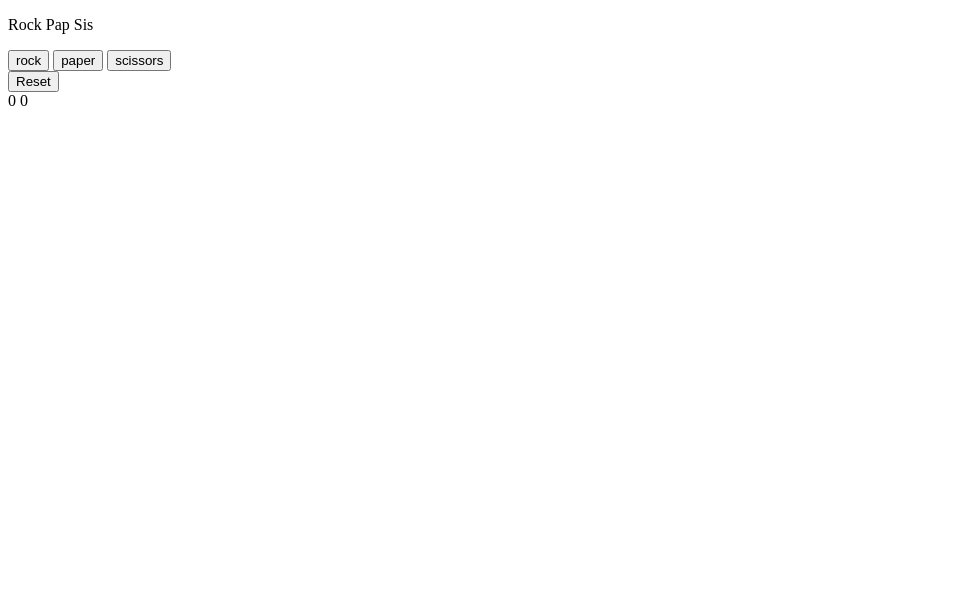
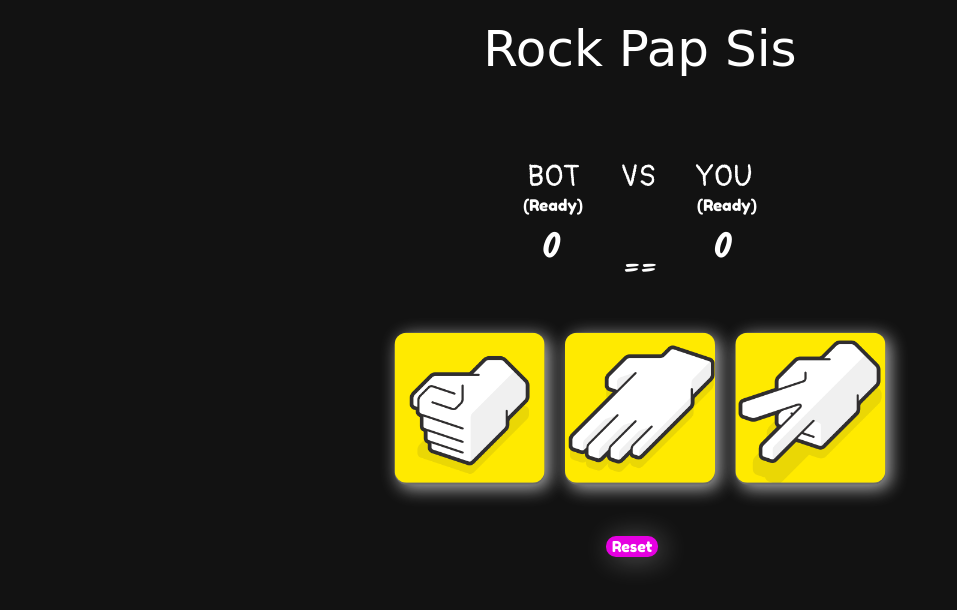
Before and after one commit to omthakare16/rock-pap-sis, a plain HTML site: page index.html in a window 1280 px wide. Both pictures are taken after a click on the button "Reset". Shown: the whole page, without its empty margins (0-957 px from the left). Drawn offline with Linux system fonts and the light colour scheme; a web font is replaced by a local one.

Commit message:
styles and appealing ui added

```diff
--- a/index.html
+++ b/index.html
@@ -1,23 +1,28 @@
 <!DOCTYPE html>
 <html lang="en">
   <head>
-    <meta charset="UTF-8">
-    <meta http-equiv="X-UA-Compatible" content="IE=edge">
-    <meta name="viewport" content="width=device-width, initial-scale=1.0">
-    <title>Document</title>
-    <script src="script.js" defer></script>
-    <link rel="stylesheet" href="style.css">
+    <meta charset="UTF-8" />
+    <meta http-equiv="X-UA-Compatible" content="IE=edge" />
+    <meta name="viewport" content="width=device-width, initial-scale=1.0" />
+    <title>Rock Pap Sis</title>
+    <script src="./src/script.js" defer></script>
+    <link rel="stylesheet" href="./src/style.css" />
   </head>
   <body>
+    <p id="demo">Rock Pap Sis</p>
 
-    <p id="demo">Rock Pap Sis</p>
+    <p id="demo2">BOT VS YOU</p>
+    <p id="demo3"></p>
+    <p id="demo4"></p>
     <div class="man-bx">
       <div id="butn-rps">
-    <button class="rck">rock</button>
-    <button class="pap">paper</button>
-    <button class="sis">scissors</button>
+        <button class="rock"><img src="./assets/rock.png" alt="" /></button>
+        <button class="paper"><img src="./assets/paper.png" alt="" /></button>
+        <button class="scissors">
+          <img src="./assets/scissors.png" alt="" />
+        </button>
       </div>
-    <div>
+      <div class="rst-bt">
         <button id="rst">Reset</button>
       </div>
     </div>
--- a/script.js
+++ b/src/script.js
@@ -42,16 +42,22 @@ var com = 0;
 var playr = 0;
 const status = document.createElement("div");
 const result = document.createElement("div");
-const score = document.createElement("div");
-score.classList.add("scr");
+const score = document.getElementById("demo4");
+const val = document.getElementById("demo3");
+// score.classList.add("scr");
+result.classList.add("rslt");
+status.classList.add("stat");
+val.textContent = "(Ready)" + " " + "(Ready)";
 score.textContent = com + " " + playr;
 // content.insertBefore(score, buttons[0]);
-content.appendChild(score);
+// content.appendChild(score);
 
 buttons.forEach((button) => {
   // and for each one we add a 'click' listener
   button.addEventListener("click", () => {
-    let playerSelection = button.innerText;
+    let playerSelection = button.className;
+    let computerSelection = getComputerChoice();
+    val.textContent = "(" + computerSelection + ") (" + playerSelection + ")";
     if (playr == 5 || com == 5) {
       result.textContent = "";
       k = 0;
@@ -61,32 +67,39 @@ buttons.forEach((button) => {
     }
     k = k + 1;
 
-    let computerSelection = getComputerChoice();
     if (playRound(playerSelection, computerSelection) == 1) {
       playr = playr + 1;
-      status.textContent = "";
+      status.textContent = "=>";
+      status.style.color = "green";
+      content.appendChild(status);
     } else if (playRound(playerSelection, computerSelection) == 2) {
-      status.textContent = "Tie";
+      status.textContent = "tie";
+      status.style.color = "white";
       content.appendChild(status);
     } else {
       com = com + 1;
-      status.textContent = "";
+      status.textContent = "<=";
+      status.style.color = "red";
+      content.appendChild(status);
     }
     score.textContent = com + " " + playr;
     // content.insertBefore(score, buttons[0]);
-    content.appendChild(score);
+    // content.appendChild(score);
 
     console.log(com, playr);
     if (playr == 5 || com == 5) {
       if (playr == com) {
         // console.log("it's a tie game");
         result.textContent = "It's a tie game";
+        result.style.color = "black";
       } else if (playr > com) {
         // console.log("you WIN");
-        result.textContent = "YOU WIN";
+        result.textContent = "you Win";
+        result.style.color = "green";
       } else {
         // console.log("you lose better luck next time");
-        result.textContent = "you lose better luck next time";
+        result.textContent = "you Lose";
+        result.style.color = "red";
       }
       content.appendChild(result);
     }
@@ -100,8 +113,12 @@ function reset() {
   com = 0;
   playr = 0;
   k = 0;
-  score.textContent =  com + " " + playr;
+  score.textContent = com + " " + playr;
   result.textContent = "";
+  val.textContent = "";
+  val.textContent = "(Ready)" + " " + "(Ready)";
+  status.style.color = "white";
+  status.textContent = "== ";
 }
 // for (let i = 0; i < 5; i++) {
 //   let computerSelection = getComputerChoice();
--- /dev/null
+++ b/src/style.css
@@ -0,0 +1,110 @@
+@import url("https://fonts.googleapis.com/css2?family=Rock+Salt&display=swap");
+@import url("https://fonts.googleapis.com/css2?family=Nabla&display=swap");
+@import url("https://fonts.googleapis.com/css2?family=Pangolin&display=swap");
+@import url("https://fonts.googleapis.com/css2?family=Fredoka+One&display=swap");
+@import url("https://fonts.googleapis.com/css2?family=Kalam:wght@700&display=swap");
+:root {
+  color-scheme: dark;
+}
+body {
+  margin: 0;
+  width: 100vw;
+  height: 100vh;
+  display: flex;
+  flex-direction: column;
+}
+#butn-rps {
+  margin-top: -50px;
+  scale: 0.6;
+}
+.rock,
+.paper,
+.scissors {
+  text-decoration: none;
+  border: none;
+  padding: 0;
+  margin-inline: 15px;
+  color: #fff;
+  border-radius: 20px;
+  box-shadow: 7px 6px 28px 1px rgba(255, 255, 255, 0.664);
+  cursor: pointer;
+  outline: none;
+  transition: 0.3s all;
+}
+.rst-bt {
+  margin-left: 25%;
+}
+#rst {
+  background-color: rgb(229, 0, 225);
+  border-radius: 10px;
+  font-size: 15px;
+  border: none;
+  box-shadow: 4px 2px 28px 1px rgba(255, 255, 255, 0.283);
+  transition: 0.3s all;
+  font-family: "Fredoka One", cursive;
+}
+#rst:active {
+  transform: scale(0.98);
+  /* Scaling button to 0.98 to its original size */
+  box-shadow: 3px 2px 22px 1px rgba(0, 0, 0, 0.24);
+}
+button:active {
+  transform: scale(0.98);
+  /* Scaling button to 0.98 to its original size */
+  box-shadow: 3px 2px 22px 1px rgba(0, 0, 0, 0.24);
+}
+button img {
+  border-radius: 20px;
+}
+#demo {
+  text-align: center;
+  font-size: 50px;
+  margin-bottom: 0px;
+  margin-top: 20px;
+  font-family: "Nabla", cursive;
+}
+#demo2 {
+  margin-top: 80px;
+  text-align: center;
+  word-spacing: 34px;
+  font-size: 30px;
+  font-family: "Pangolin", cursive;
+}
+.man-bx {
+  margin: 20px auto;
+}
+
+#rst {
+  margin-left: 28%;
+}
+.stat {
+  position: absolute;
+  top: 249px;
+  left: 48.7vw;
+  font-size: 25px;
+  font-weight: 900;
+  font-family: "Kalam", cursive;
+}
+
+#demo3 {
+  text-align: center;
+  margin-top: -30px;
+  word-spacing: 110px;
+  font-family: "Fredoka One", cursive;
+}
+#demo4 {
+  text-align: center;
+  margin-top: -10px;
+  font-size: 35px;
+  padding-left: 5%;
+  letter-spacing: 70px;
+  font-family: "Kalam", cursive;
+}
+
+.rslt {
+  position: absolute;
+  top: 90px;
+  font-size: 40px;
+  left: 43.7vw;
+  font-family: "Rock Salt", cursive;
+}
```
Also changed, not shown: assets/paper.png (added), assets/rock.png (added), assets/scissors.png (added). Lines whose indentation alone changed are shown as unchanged.
